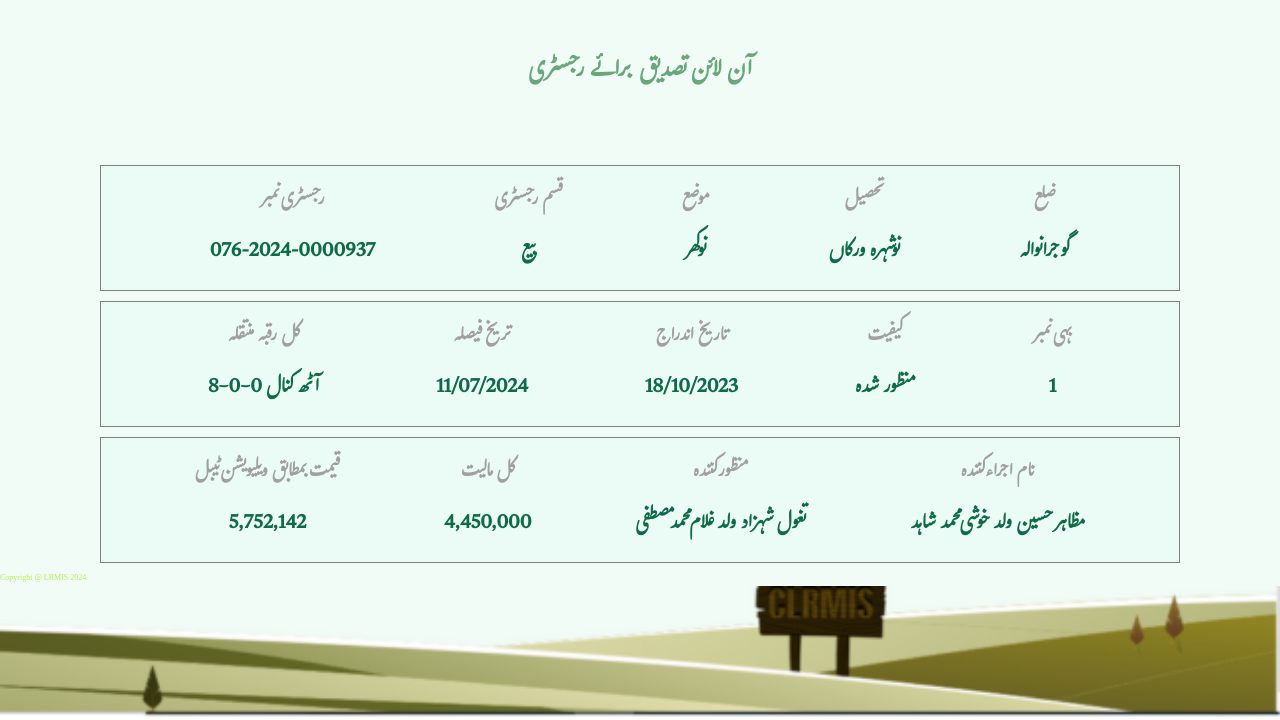
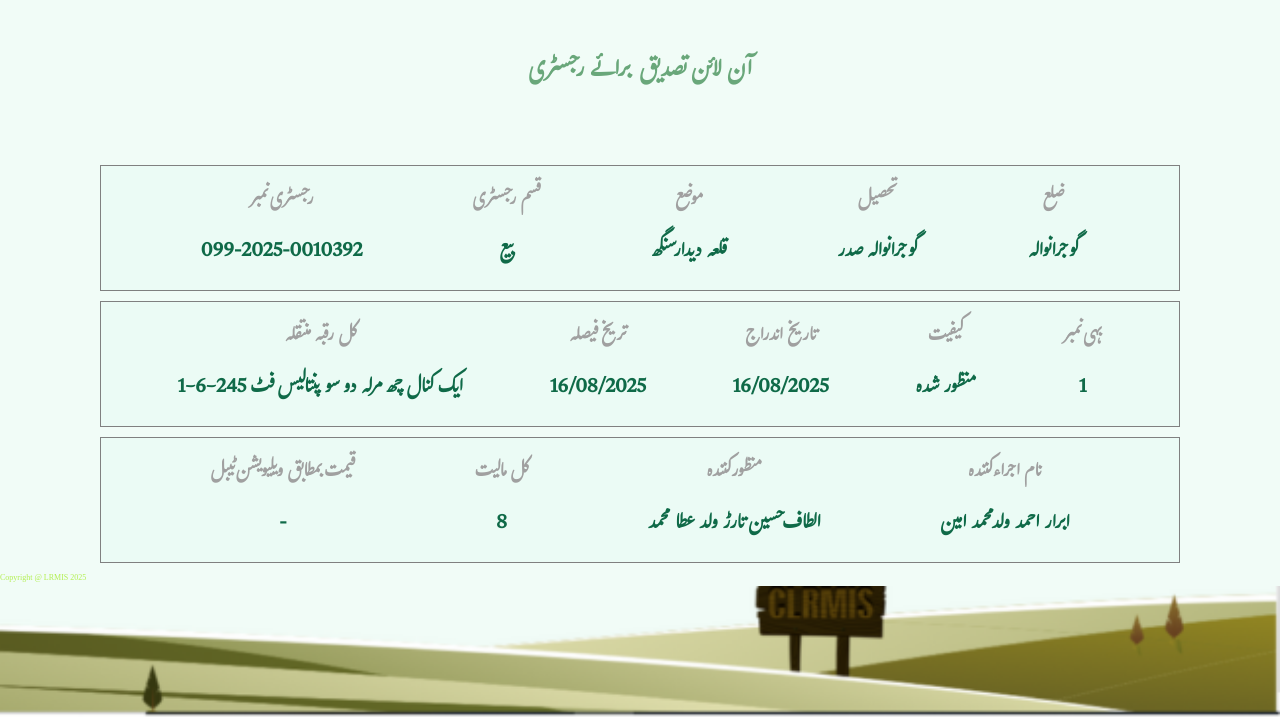
Before and after one commit to punjabzameen/https-onlinefard.punjab-zameen.gov.pk-RegistryVerification-data-HZVAQeF2tYkBM-k1QirRNHBePGZHI-Fp56, a plain HTML site: page index.html in a window 1280 px wide. Shown: the part 80-800 px from the top of the page. Drawn offline with Linux system fonts and the light colour scheme.

Commit message:
Update index.html

```diff
--- a/index.html
+++ b/index.html
@@ -32,7 +32,7 @@
             <div class="item text1">
                 <h3>رجسٹری نمبر
                 </h3>
-                <p>076-2024-0000937
+                <p>099-2025-0010392
                 </p>
             </div>
             <div class="item text2"><h3>قسم رجسٹری
@@ -42,13 +42,13 @@
             <div class="item text3">
                 <h3>موضع
                 </h3>
-                <p>نوکھر
+                <p>قلعہ دیدار سنگھ
                 </p>
             </div>
             <div class="item text4">
                 <h3>تحصیل
                 </h3>
-                <p>نوشہرہ ورکاں
+                <p>گوجرانوالہ صدر
                 </p>
             </div>
             <div class="item text5">
@@ -63,18 +63,18 @@
             <div class="item text1">
                 <h3>کل رقبہ منتقلہ
                 </h3>
-                <p>8-0-0 آٹھ کنال
+                <p>1-6-245 ایک کنال چھ مرلہ دو سو پنتالیس فٹ
                 </p>
             </div>
             <div class="item text2"><h3>تریخ فیصلہ
 
             </h3>
-            <p>11/07/2024
+            <p>16/08/2025
             </p></div>
             <div class="item text3">
                 <h3>تاریخ اندراج
                 </h3>
-                <p>18/10/2023
+                <p>16/08/2025
                 </p>
             </div>
             <div class="item text4">
@@ -95,23 +95,23 @@
             <div class="item text1">
                 <h3>قیمت بمطابق ویلیویشن ٹیبل
                 </h3>
-                <p>5,752,142
+                <p>-
                 </p>
             </div>
             <div class="item text2"><h3>کل مالیت
             </h3>
-            <p>4,450,000
+            <p>8
             </p></div>
             <div class="item text3">
                 <h3>منظور کنندہ
                 </h3>
-                <p>تغول شہزاد ولد غلام محمد مصطفی
+                <p>الطاف حسین تارڑ ولد عطا محمد
                 </p>
             </div>
             <div class="item text4">
                 <h3>نام اجراء کنندہ
                 </h3>
-                <p>مظاہر حسین ولد خوشی محمد شاہد
+                <p>ابرار احمد ولد محمد امین
                 </p>
             </div>
 
@@ -120,11 +120,12 @@
     </section>
     <!-- ----------------- Inage section------------------ -->
      <div class="bottom_img">
-        Copyright @ LRMIS 2024
+        Copyright @ LRMIS 2025
 
      </div>
      <!-- <div class="main">
     </div> -->
 
 </body>
+
 </html>
```
